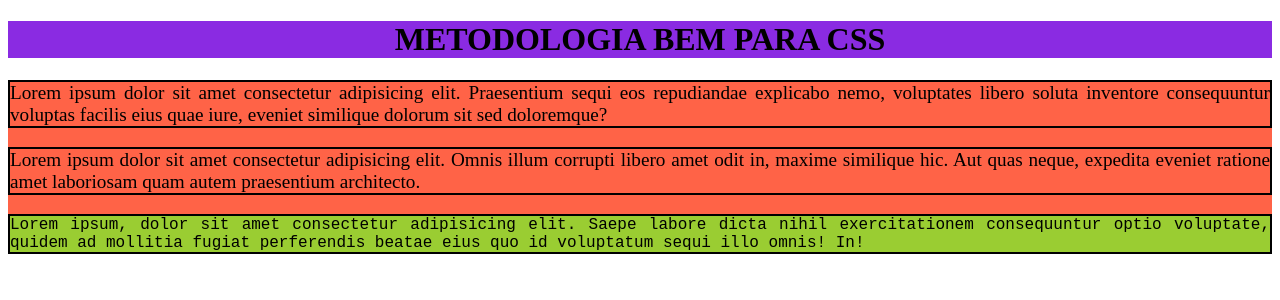
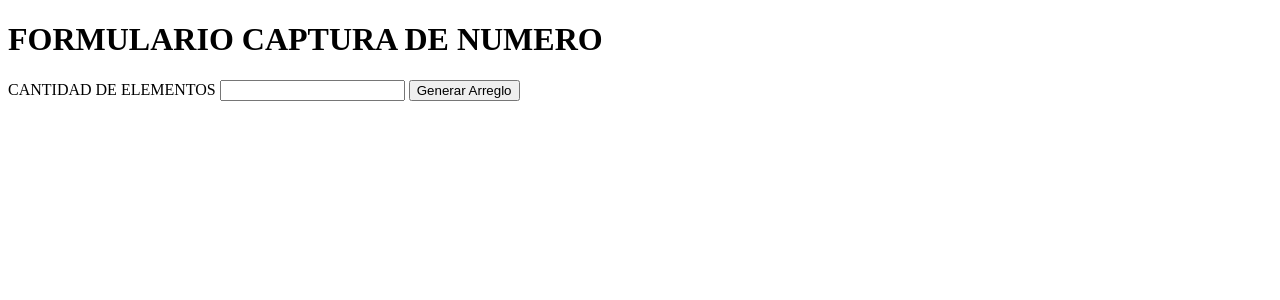
Before and after one commit to samupadilla/adsi2142345, a PHP site: page /formulario.php in a window 1280 px wide. Shown: the top 300 px of the page. Run offline with PHP 8.4, Linux system fonts and the light colour scheme.

Commit message:
Formulario conectado con otra página php

```diff
--- a/estilo.css
+++ b/estilo.css
@@ -7,7 +7,6 @@ background: tomato;
 }
 .header__h1{
 text-align: center;
-/*font-size: xx-large; */
 }
 
 .main__p{
--- a/formulario.php
+++ b/formulario.php
@@ -4,17 +4,21 @@
     <meta charset="UTF-8">
     <meta http-equiv="X-UA-Compatible" content="IE=edge">
     <meta name="viewport" content="width=device-width, initial-scale=1.0">
-    <link rel="stylesheet" href="estilo.css">
     <title>Document</title>
 </head>
 <body>
     <header class="header">
-        <h1 class="header__h1">METODOLOGIA BEM PARA CSS</h1>
+        <h1 class="header__h1">FORMULARIO CAPTURA DE NUMERO</h1>
     </header>
     <main class="main">
-            <p class="main__p">Lorem ipsum dolor sit amet consectetur adipisicing elit. Praesentium sequi eos repudiandae explicabo nemo, voluptates libero soluta inventore consequuntur voluptas facilis eius quae iure, eveniet similique dolorum sit sed doloremque?</p>
-            <p class="main__p">Lorem ipsum dolor sit amet consectetur adipisicing elit. Omnis illum corrupti libero amet odit in, maxime similique hic. Aut quas neque, expedita eveniet ratione amet laboriosam quam autem praesentium architecto.</p>
-            <p class="main__p main__p--resaltar">Lorem ipsum, dolor sit amet consectetur adipisicing elit. Saepe labore dicta nihil exercitationem consequuntur optio voluptate, quidem ad mollitia fugiat perferendis beatae eius quo id voluptatum sequi illo omnis! In!</p>
+       <section class="section-unica">
+        <form action="receptor.php" method="post" class="section-unica section-unica__form">
+            <label for="num" class="section-unica__form__label">CANTIDAD DE ELEMENTOS</label>
+            <input type="text" name="num" id="num" class="section-unica__form__input">
+            <input type="submit" value="Generar Arreglo" class="section-unica__form__submit">
+        </form>
+       </section>
+
     </main>
 </body>
 </html>
```
Also changed, not shown: baseBEM.php (added, +20 -0 lines), receptor.php (added, +14 -0 lines).
